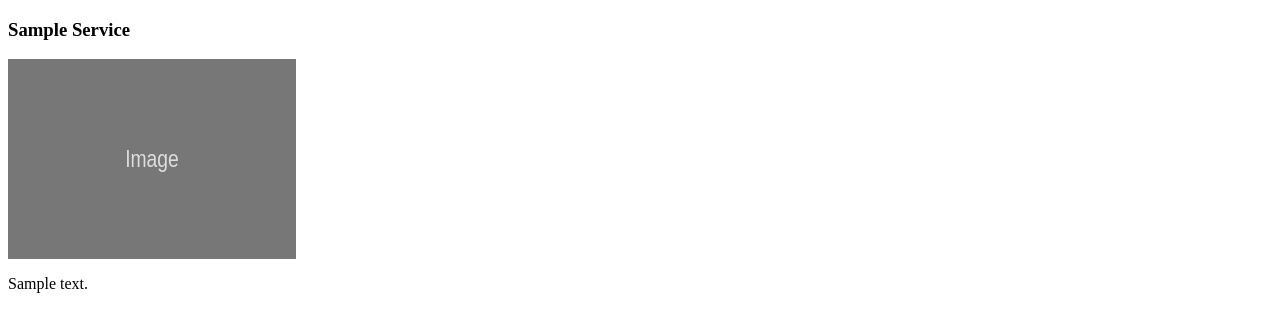
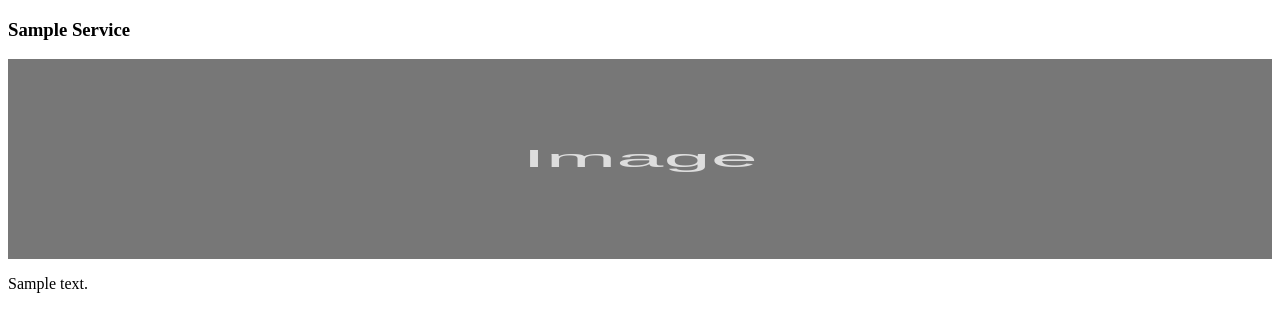
Before and after one commit to bradt6/portfolio_builder, a Django app: template django-backend/templates/services/list.html in a window 1280 px wide. Shown: the part 114-446 px from the top of the page. Run offline with Django 3.2, Linux system fonts and the light colour scheme; the template is opened without the code that fills it: values that come from a table or form of the project are taken from there, others are empty; tables that the repository leaves empty hold one stand-in row (values such as "Sample post").

Commit message:
added the layout for portfolio and services

```diff
--- a/django-backend/templates/services/list.html
+++ b/django-backend/templates/services/list.html
@@ -6,9 +6,10 @@
 
 
 {% block content %}
-    <div class="row">
+  <div class="row row-cols-3">
       {% for service in service_list %}
-    <div class="card mb-3" style="width: 18rem;">
+    <div class="col">
+        <div class="card mb-2" >
           <div class="heading">
           <h3 class="card-header">{{ service|title}}</h3>
         </div>
@@ -17,6 +18,7 @@
         <p class="card-text"> {{ service.description|truncatewords:20 }}</p>
         </div>
       </div>
+    </div>
     {% empty %}
       <p><em>No Services Available</em></p>
     {% endfor %}
```
Also changed, not shown: django-backend/templates/portfolio/list.html (+1 -1 lines). Lines whose indentation alone changed are shown as unchanged.
